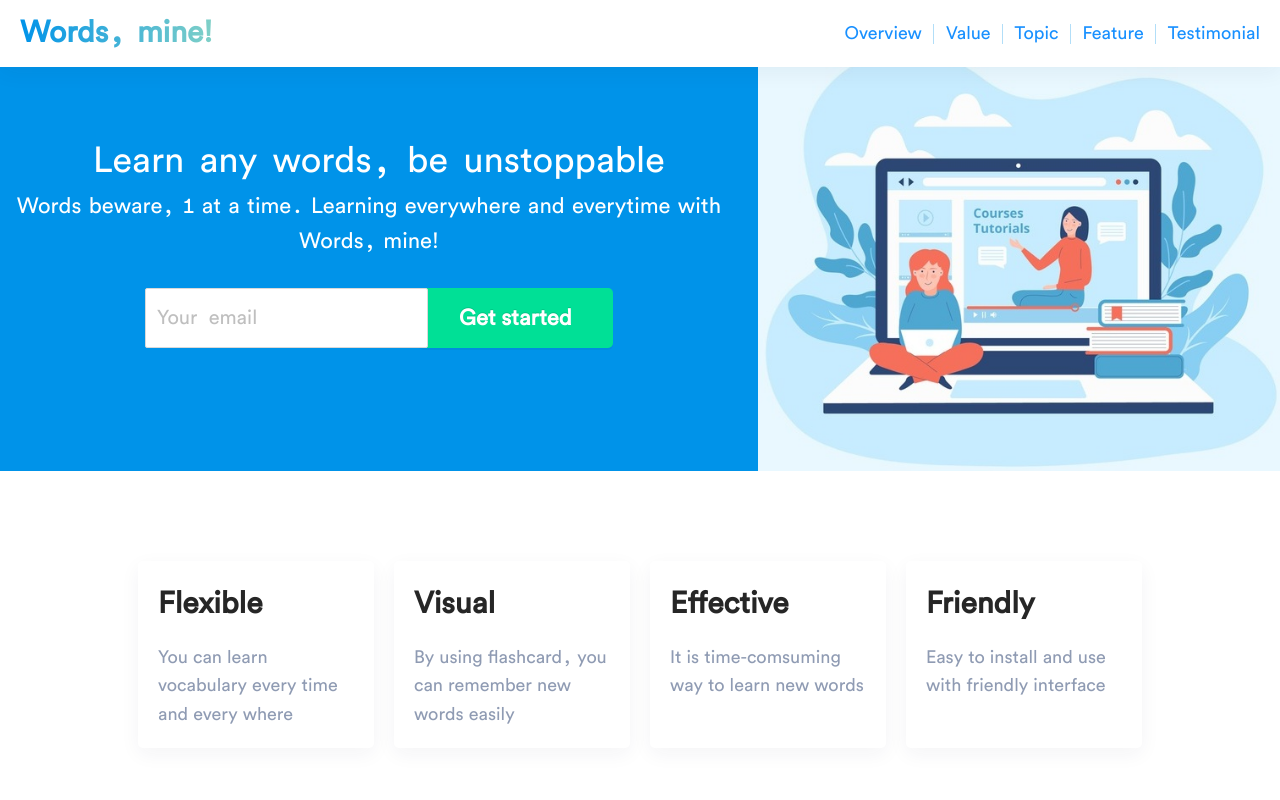
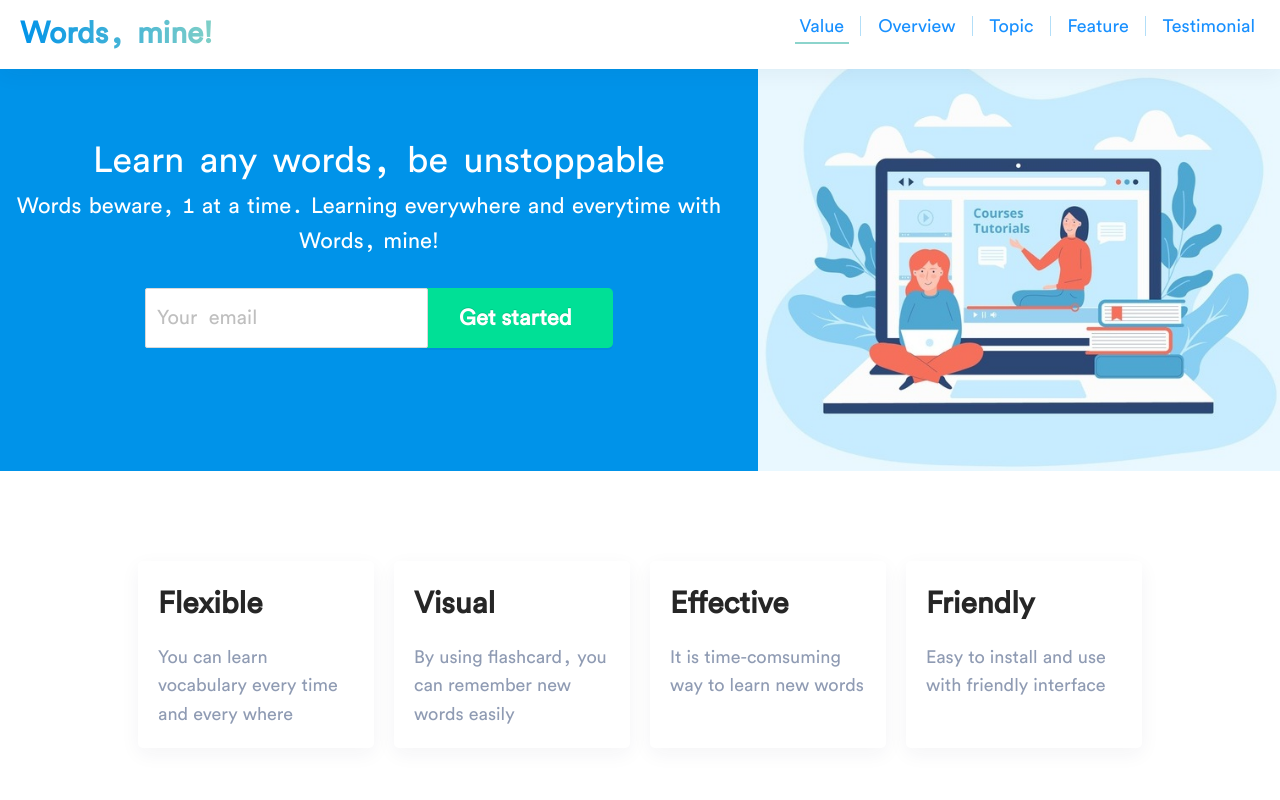
Before and after one commit to KieIO/wordsmine-landing-page, a React (Create React App) app: page / in a window 1280 px wide. Shown: the top 800 px of the page. Built offline with nearby package versions, Linux system fonts and the light colour scheme.

Commit message:
fit UI header and add scrollspy

```diff
--- a/package.json
+++ b/package.json
@@ -10,7 +10,8 @@
     "node-sass": "^4.14.1",
     "react": "^16.13.1",
     "react-dom": "^16.13.1",
-    "react-scripts": "3.4.1"
+    "react-scripts": "3.4.1",
+    "react-scrollspy": "^3.4.2"
   },
   "scripts": {
     "start": "react-scripts start",
--- a/src/components/Header/components/HeaderBurgerMenu/HeaderBurgerMenu.component.jsx
+++ b/src/components/Header/components/HeaderBurgerMenu/HeaderBurgerMenu.component.jsx
@@ -1,7 +1,8 @@
 import React, {useState} from 'react';
-import { CATEGORY_HEADER } from '../../../../utils/constant';
+import Scrollspy from 'react-scrollspy'
 import HeaderCategoryItem from '../HeaderCategoryItem/HeaderCategoryItem';
 import Logo from '../Logo/Logo';
+import { CATEGORY_HEADER } from '../../../../utils/constant';
 
 const HeaderBurgerMenu = () => {
     const [isOpen, setIsOpen] = useState(false)
@@ -37,7 +38,7 @@ const HeaderBurgerMenu = () => {
             </div>
 
                 <div id="header-menu" className="header-burger-menu__content">
-                    <ul className="header-burger-menu__list">
+                <Scrollspy className="header-burger-menu__list" items={CATEGORY_HEADER.map(item => item.target)} currentClassName="active">
                         {
                             CATEGORY_HEADER.map((item, index) => (
                                 <li className="header-burger-menu__item" key={index}>
@@ -45,7 +46,7 @@ const HeaderBurgerMenu = () => {
                                 </li>
                             ))
                         }
-                    </ul>
+                </Scrollspy>
                 </div>
         </div>
     );
--- a/src/components/Header/components/HeaderBurgerMenu/_headerBurgerMenu.scss
+++ b/src/components/Header/components/HeaderBurgerMenu/_headerBurgerMenu.scss
@@ -1,7 +1,7 @@
 .header-burger-menu {
     // background-color: red;
     width: 100%;
-    padding: 0.2rem 2rem;
+    padding: 0.2rem 4rem;
     overflow: hidden;
     &__top {
         display: flex;
@@ -45,6 +45,11 @@
     }
     &__item {
         position: relative;
+        padding: 2px 5px;
+        // transition: all 0.2s;
+        &.active {
+            background-color: rgba($color-primary-light, .2);
+        }
         &:not(:last-child) {
             margin-bottom: 20px;
             &::after {
@@ -78,6 +83,7 @@
     display: inline-block;
     cursor: pointer;
     margin: auto;
+    transform: scale(.8);
 }
 
 .bar1,
--- a/src/components/Header/components/HeaderCategory/HeaderCategory.jsx
+++ b/src/components/Header/components/HeaderCategory/HeaderCategory.jsx
@@ -1,21 +1,23 @@
 import React from 'react';
+import Scrollspy from 'react-scrollspy'
 import HeaderCategoryItem from '../HeaderCategoryItem/HeaderCategoryItem';
 import { CATEGORY_HEADER } from '../../../../utils/constant';
 
-
 const HeaderCategory = () => {
     return (
+
         <section className="header-category">
-            <li className="header-category__list">
+                <Scrollspy className="header-category__list" items={CATEGORY_HEADER.map(item => item.target)} currentClassName="active">
                 {
                     CATEGORY_HEADER.map((item, index)=>(
-                        <ul className="header-category__item" key={index}>
+                        <li className="header-category__item" key={index}>
                             <HeaderCategoryItem {...item}/>
-                        </ul>
+                        </li>
                     ))
                 }
-            </li>
+                </Scrollspy>
         </section>
+
     );
 }
 
--- a/src/components/Header/components/HeaderCategory/_headerCategory.scss
+++ b/src/components/Header/components/HeaderCategory/_headerCategory.scss
@@ -9,20 +9,24 @@
         position: relative;
         margin-right: 24px;
         margin-bottom: 0;
+        padding: 2px 5px;
+        border-bottom: 2px solid rgba($color-primary-light, 0);
+        &.active {
+            border-bottom: 2px solid rgba($color-primary-light, 0.9);
+        }
         &:last-child {
             margin-right: 0;
         }
         &:not(:last-child) {
-           &::after  {
+            &::after {
                 content: "";
                 position: absolute;
                 width: 1px;
                 height: 20px;
-               background-color: rgba($color-primary-dark, .3);
+                background-color: rgba($color-primary-dark, 0.3);
                 top: 50%;
                 right: -12px;
                 transform: translateY(-50%);
-
             }
         }
     }
--- a/src/utils/constant.js
+++ b/src/utils/constant.js
@@ -1,11 +1,11 @@
 export const CATEGORY_HEADER = [
+    {
+        name: 'Value',
+        target: 'value'
+    },
     {
         name: 'Overview',
         target: 'overview'
-    },
-    {
-        name: 'Value',
-        target: 'value'
     },
     {
         name: 'Topic',
```
Also changed, not shown: 1 other file (tests, documents, lock files or other folders). Lines whose indentation alone changed are shown as unchanged.
